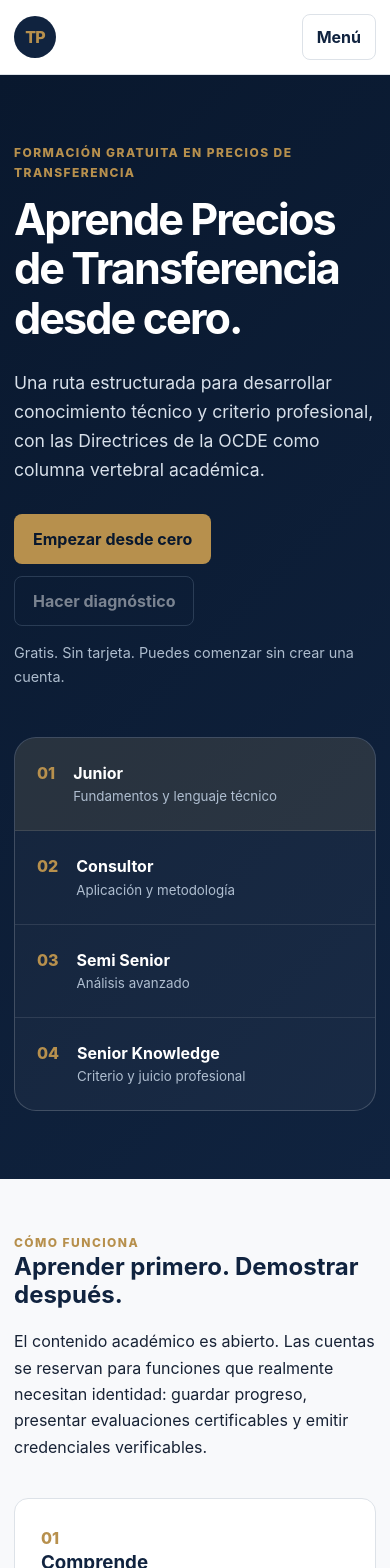
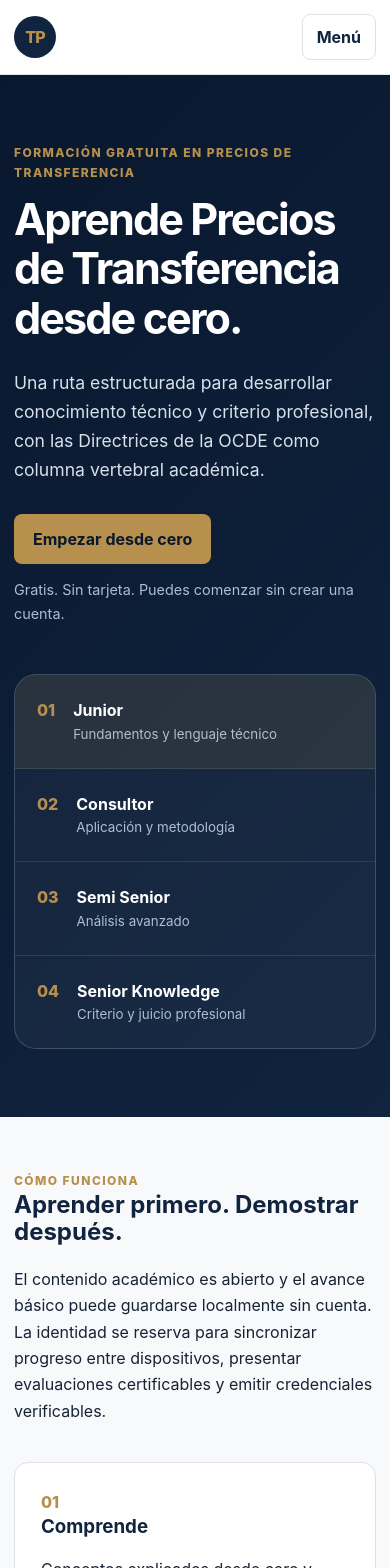
Before and after one commit to manuelcarrero-hash/transfer-pricing-insights-academy, a React (Vite) app: page / in a window 390 px wide. Shown: the top 1568 px of the page. Built offline with nearby package versions, Linux system fonts and the light colour scheme.

Commit message:
Carry validated mobile home polish into J1 experience

```diff
--- a/src/pages/HomePage.tsx
+++ b/src/pages/HomePage.tsx
@@ -5,13 +5,12 @@ export function HomePage() {
     <>
       <section className="hero">
         <div className="container hero-grid">
-          <div>
+          <div className="hero-copy">
             <div className="eyebrow">Formación gratuita en Precios de Transferencia</div>
             <h1>Aprende Precios de Transferencia desde cero.</h1>
             <p className="lead">Una ruta estructurada para desarrollar conocimiento técnico y criterio profesional, con las Directrices de la OCDE como columna vertebral académica.</p>
             <div className="button-row">
               <Link className="button primary" to="/start">Empezar desde cero</Link>
-              <button className="button secondary" type="button" disabled title="Disponible en una fase posterior">Hacer diagnóstico</button>
             </div>
             <p className="microcopy">Gratis. Sin tarjeta. Puedes comenzar sin crear una cuenta.</p>
           </div>
@@ -28,7 +27,7 @@ export function HomePage() {
         <div className="container narrow">
           <div className="eyebrow">Cómo funciona</div>
           <h2>Aprender primero. Demostrar después.</h2>
-          <p>El contenido académico es abierto. Las cuentas se reservan para funciones que realmente necesitan identidad: guardar progreso, presentar evaluaciones certificables y emitir credenciales verificables.</p>
+          <p>El contenido académico es abierto y el avance básico puede guardarse localmente sin cuenta. La identidad se reserva para sincronizar progreso entre dispositivos, presentar evaluaciones certificables y emitir credenciales verificables.</p>
           <div className="feature-grid">
             <article className="feature-card"><span>01</span><h3>Comprende</h3><p>Conceptos explicados desde cero y conectados con hechos económicos reales.</p></article>
             <article className="feature-card"><span>02</span><h3>Aplica</h3><p>Ejemplos y ejercicios para desarrollar disciplina de análisis, no sólo memoria.</p></article>
```
